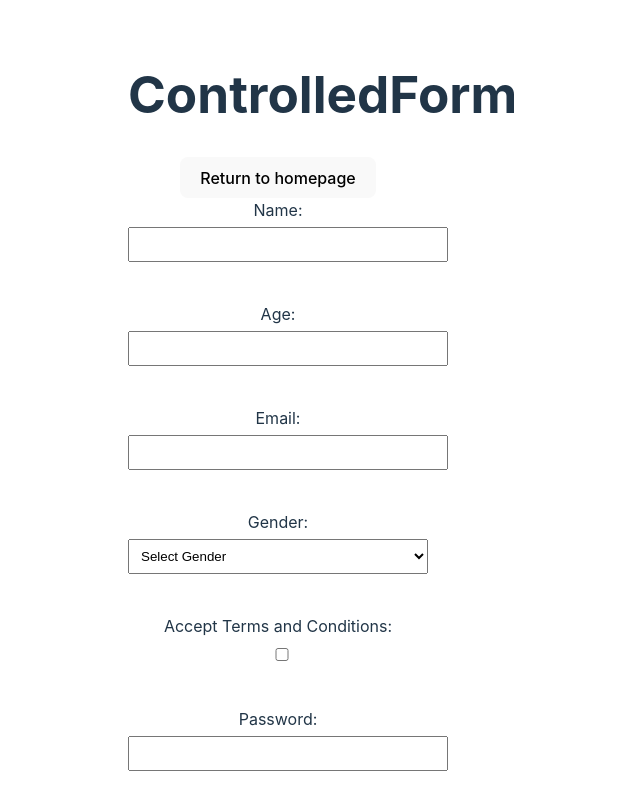
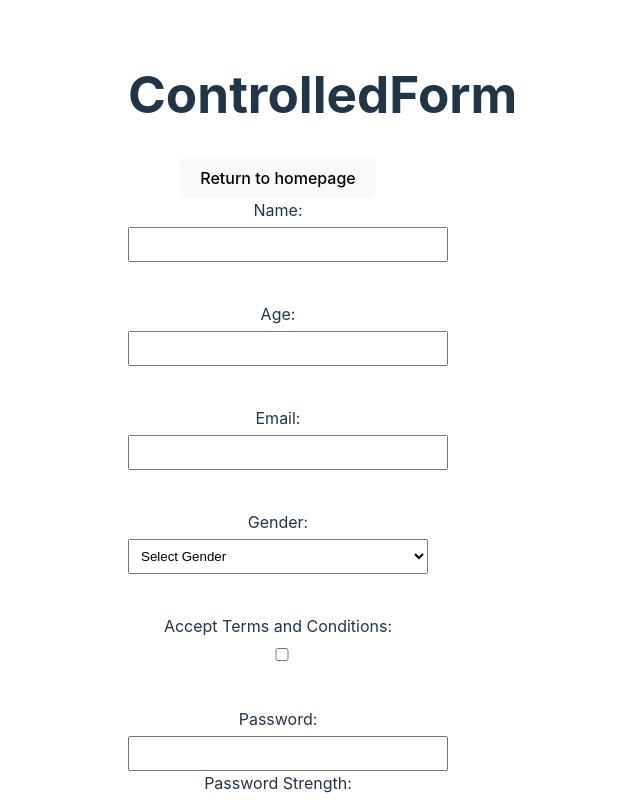
Before and after one commit to formant56/RollingScopes, a React (Vite) app: page /controlled-form in a window 1280 px wide. Shown: the top 800 px of the page, without its empty margins (362-1002 px from the left). Built offline with nearby package versions, Linux system fonts and the light colour scheme.

Commit message:
password strength added for controlled

```diff
--- a/src/ControlledForm.tsx
+++ b/src/ControlledForm.tsx
@@ -8,6 +8,7 @@ import { useNavigate } from 'react-router-dom';
 import { schema, FormData } from './utils/schema';
 import { useSelector } from 'react-redux';
 import type { RootState } from './store';
+import { evaluatePasswordStrength } from './utils/passwordStrength';
 
 const ControlledForm: React.FC = () => {
   const {
@@ -24,6 +25,7 @@ const ControlledForm: React.FC = () => {
   const navigate = useNavigate();
   const suggestions = useSelector((state: RootState) => state.countries);
   const [filteredSuggestions, setFilteredSuggestions] = React.useState([]);
+  const [passwordStrength, setPasswordStrength] = React.useState('');
 
   const countryValue = watch('country');
 
@@ -42,6 +44,15 @@ const ControlledForm: React.FC = () => {
     setValue('country', suggestion);
     setFilteredSuggestions([]);
   };
+
+  React.useEffect(() => {
+    const subscription = watch((value, { name, type }) => {
+      if (name === 'password') {
+        setPasswordStrength(evaluatePasswordStrength(value.password || ''));
+      }
+    });
+    return () => subscription.unsubscribe();
+  }, [watch]);
 
   const toBase64 = (file: File) =>
     new Promise((resolve, reject) => {
@@ -105,6 +116,7 @@ const ControlledForm: React.FC = () => {
           className={styles.input}
           {...register('password')}
         />
+        <div>Password Strength: {passwordStrength}</div>
         <div className={styles.error}>{errors.password?.message}</div>
       </div>
 
--- /dev/null
+++ b/src/utils/passwordStrength.ts
@@ -0,0 +1,15 @@
+export const evaluatePasswordStrength = (password: string) => {
+  let strength = 0;
+
+  if (password.length >= 8) strength += 2;
+  if (/[a-z]/.test(password)) strength += 1;
+  if (/[A-Z]/.test(password)) strength += 1;
+  if (/[0-9]/.test(password)) strength += 1;
+  if (/[^A-Za-z0-9]/.test(password)) strength += 2;
+
+  if (strength < 3) return 'Weak';
+  if (strength >= 3 && strength < 6) return 'Medium';
+  if (strength >= 6) return 'Strong';
+
+  return 'Weak';
+};
```
